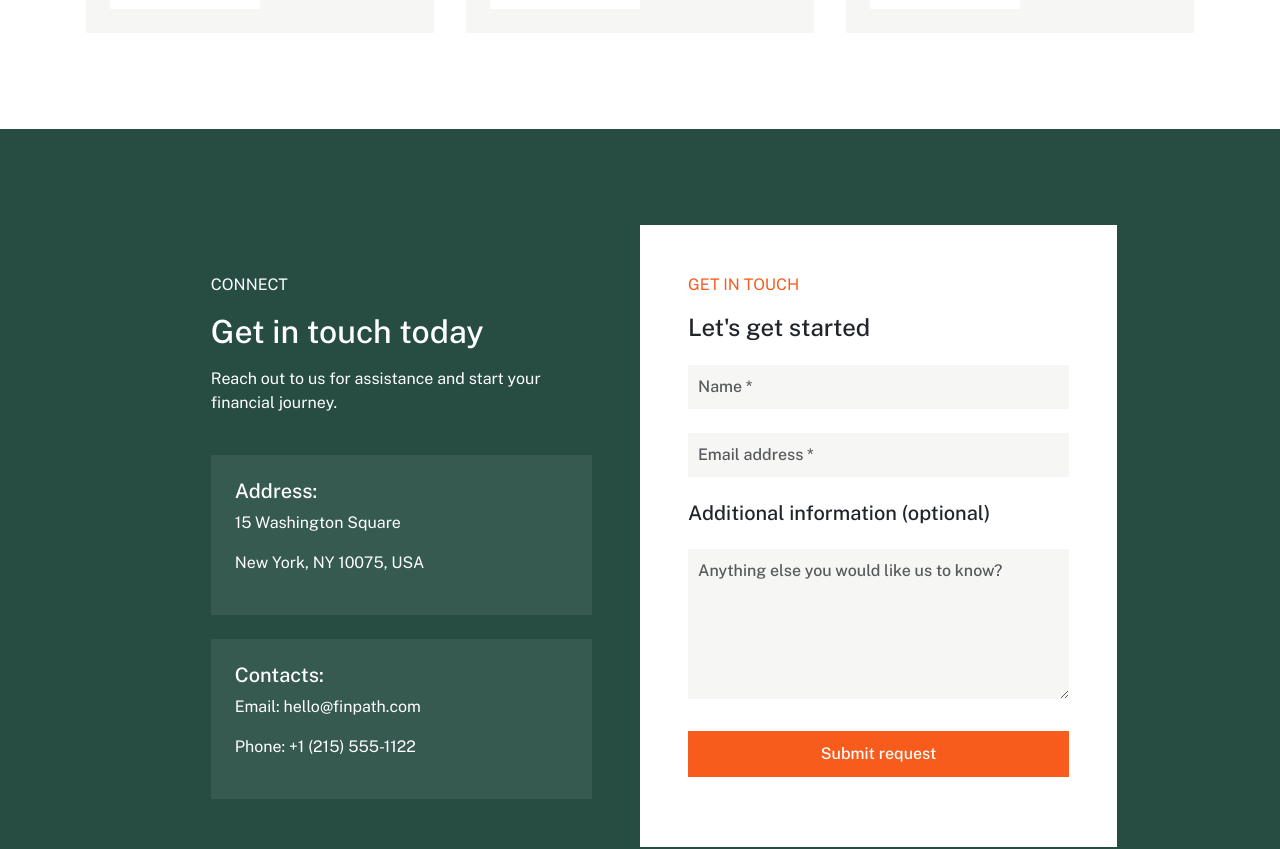
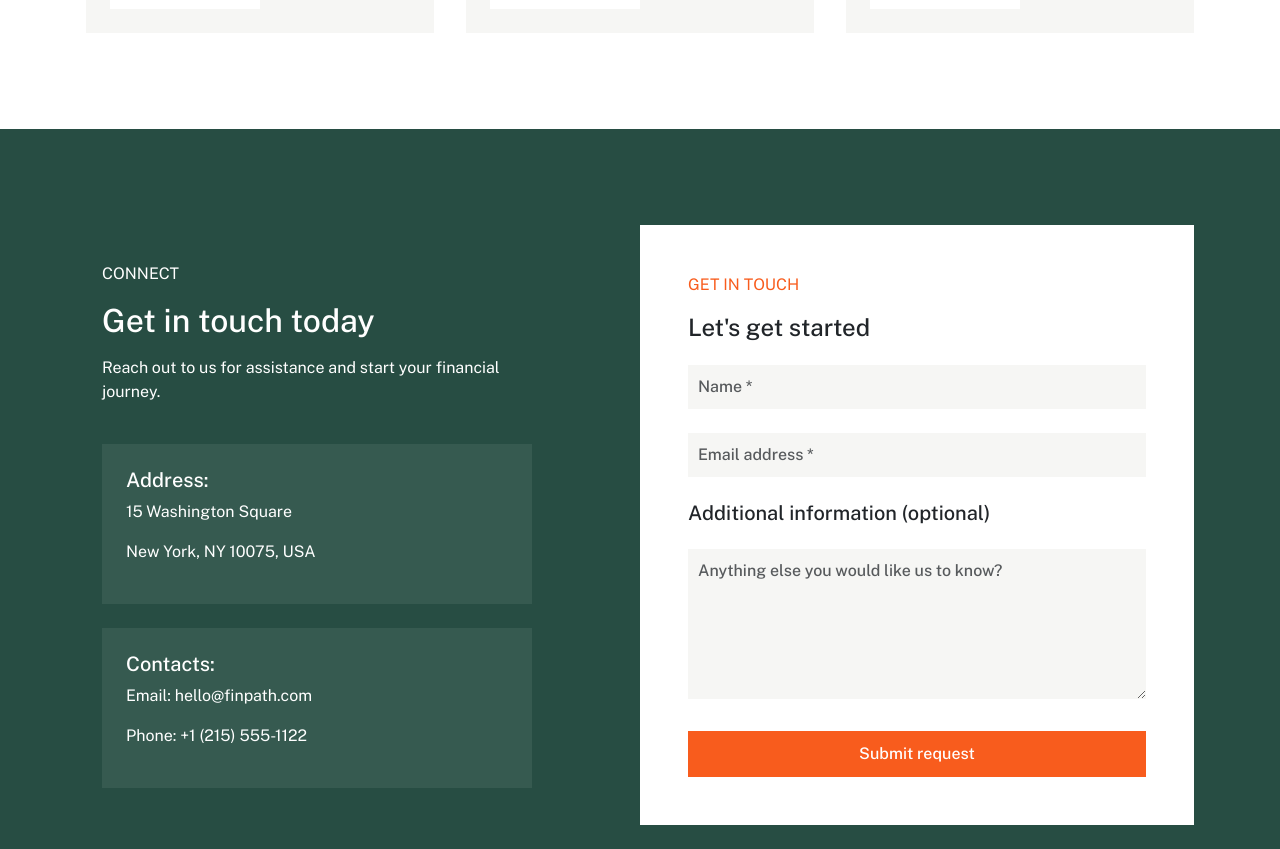
Before and after one commit to DivyaG7/ck, a React (Create React App) app: page / in a window 1280 px wide. Shown: the part 5940-6789 px from the top of the page. Built offline with nearby package versions, Linux system fonts and the light colour scheme.

Commit message:
Initial commit

```diff
--- a/src/components/home.jsx
+++ b/src/components/home.jsx
@@ -444,31 +444,34 @@ export const Home = () => {
                 </div>
             </section>
 
-            <section className='p-5' style={{ background: '#274d43' }}>
-                <div className='container p-5' style={{ display: 'flex', justifyContent: 'center', alignItems: 'center' }}>
+            <section className='pt-5 pb-5' style={{ background: '#274d43' }}>
+                <div className='container'>
+                    <div className='pe-3 ps-3 pt-5 pb-5'>
                         <VisibilitySensor onChange={handleChange1} partialVisibility={100}>
                             <div className={`${isVisible ? 'bottom-to-top' : ''}`}>
                                 <div className='row'>
-                                <div className='col-md-6 d-flex justify-content-center align-items-left p-5' style={{ textAlign: 'left', flexDirection: 'column', color: 'white' }}>
-                                    <p style={{ textAlign: 'left' }}>CONNECT</p>
-                                    <h2 className='mb-3' style={{ textAlign: 'left'}}>Get in touch today</h2>
-                                    <p style={{ textAlign: 'left'}}>Reach out to us for assistance and start your financial journey.</p>
+                                    <div className='col-md-5 d-flex flex-column justify-content-center align-items-start p-3' style={{ textAlign: 'left', color: 'white' }}>
+                                        <p>CONNECT</p>
+                                        <h2 className='mb-3'>Get in touch today</h2>
+                                        <p>Reach out to us for assistance and start your financial journey.</p>
 
-                                    <div className='p-4 mb-4 mt-4' style={{background: '#365a50'}}>
+                                        <div className='p-4 mb-4 mt-4 w-100' style={{ background: '#365a50' }}>
                                             <h5>Address:</h5>
                                             <p>15 Washington Square</p>
                                             <p>New York, NY 10075, USA</p>
                                         </div>
 
-                                    <div className='p-4' style={{background: '#365a50'}}>
+                                        <div className='p-4 w-100' style={{ background: '#365a50' }}>
                                             <h5>Contacts:</h5>
                                             <p>Email: hello@finpath.com</p>
                                             <p>Phone: +1 (215) 555-1122</p>
                                         </div>
                                     </div>
 
+                                    <div className='col-md-1'></div> {/* Add this empty column for spacing */}
+
                                     <div className='col-md-6 p-5' style={{ background: 'white' }}>
-                                    <p style={{ textAlign: 'left', color: '#f85c1d'}}>GET IN TOUCH</p>
+                                        <p style={{ textAlign: 'left', color: '#f85c1d' }}>GET IN TOUCH</p>
                                         <h4 style={{ textAlign: 'left' }}>Let's get started</h4>
                                         <form className='mt-2' onSubmit={handleSubmit}>
                                             <div className="mb-3 mt-4">
@@ -490,7 +493,7 @@ export const Home = () => {
                                                     className="form-control text-left"
                                                     id="email"
                                                     placeholder="Email address *"
-                                                style={{ border: 'none', padding: '10px', borderRadius: '0', fontWeight: '500', background: '#f6f6f4'  }}
+                                                    style={{ border: 'none', padding: '10px', borderRadius: '0', fontWeight: '500', background: '#f6f6f4' }}
                                                     value={formData.email}
                                                     onChange={handleChange}
                                                     required
@@ -503,7 +506,7 @@ export const Home = () => {
                                                     className="form-control text-left"
                                                     id="message"
                                                     placeholder="Anything else you would like us to know?"
-                                                style={{ border: 'none', padding: '10px', borderRadius: '0', height: '150px', fontWeight: '500', background: '#f6f6f4'  }}
+                                                    style={{ border: 'none', padding: '10px', borderRadius: '0', height: '150px', fontWeight: '500', background: '#f6f6f4' }}
                                                     value={formData.message}
                                                     onChange={handleChange}
                                                     required
@@ -522,7 +525,9 @@ export const Home = () => {
                             </div>
                         </VisibilitySensor>
                     </div>
+                </div>
             </section>
+
 
         </div>
     )
```
Lines whose indentation alone changed are shown as unchanged.
